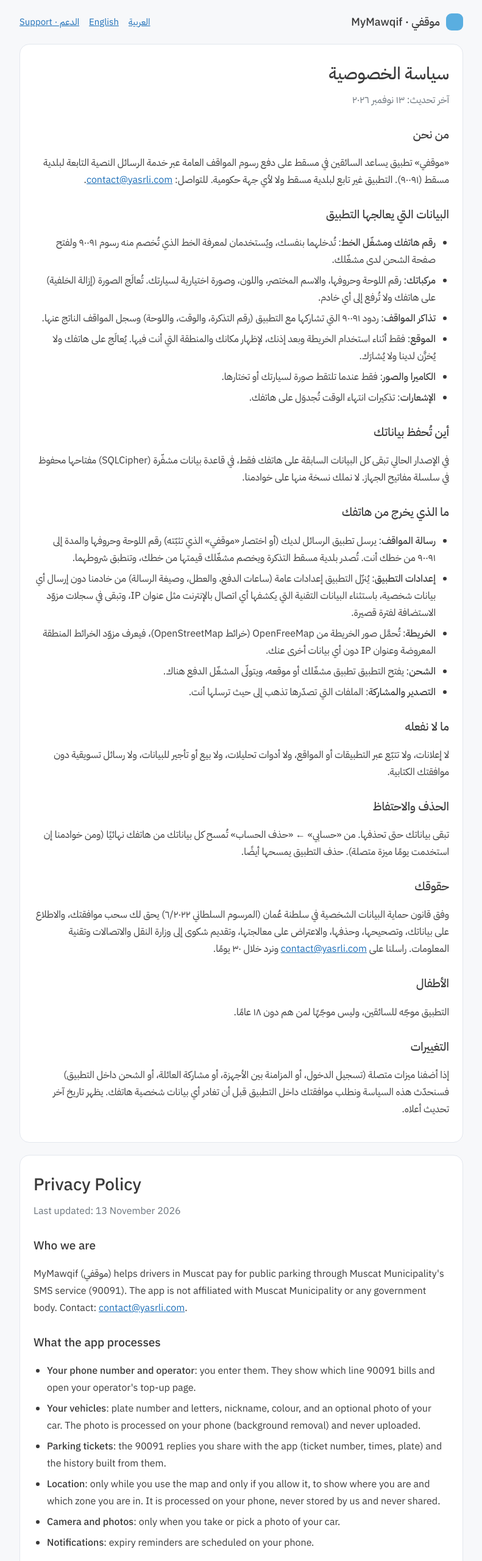
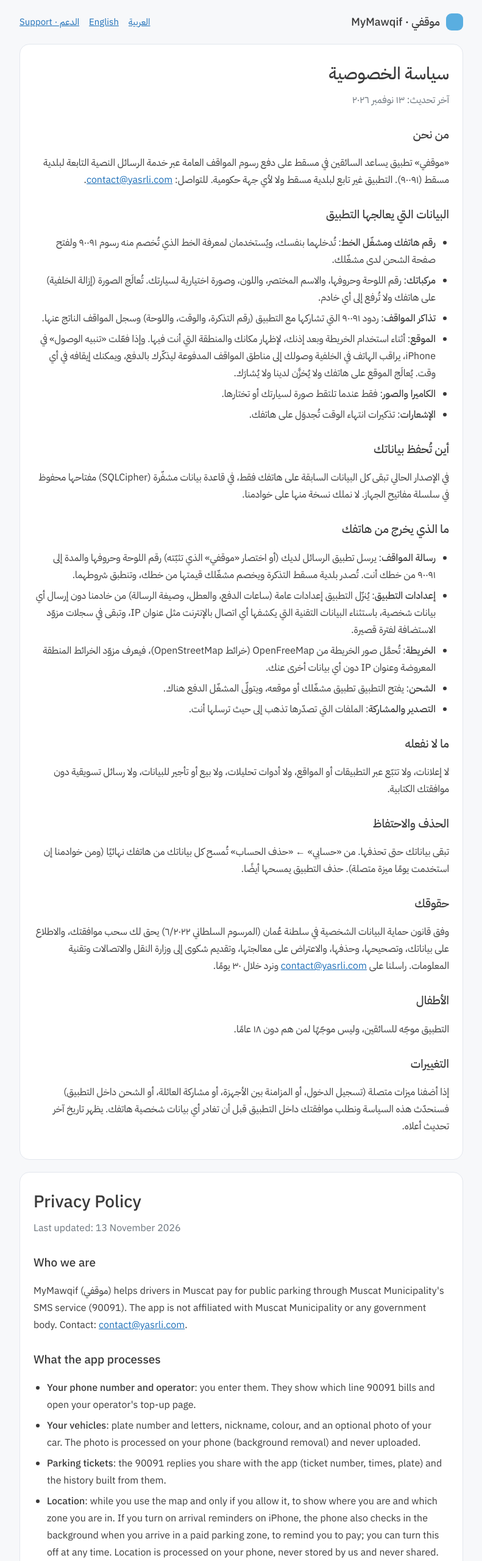
Before and after one commit to Mansuri98/mymawqif-legal, a plain HTML site: page privacy/index.html in a window 1280 px wide. Shown: the top 2560 px of the page at 61% size, without its empty margins (244-1035 px from the left). Drawn offline with Linux system fonts and the light colour scheme.

Commit message:
Privacy: location also used in the background for opt-in arrival reminders (iPhone)

```diff
--- a/privacy/index.html
+++ b/privacy/index.html
@@ -29,7 +29,7 @@
     <li><strong>رقم هاتفك ومشغّل الخط</strong>: تُدخلهما بنفسك، ويُستخدمان لمعرفة الخط الذي تُخصم منه رسوم ٩٠٠٩١ ولفتح صفحة الشحن لدى مشغّلك.</li>
     <li><strong>مركباتك</strong>: رقم اللوحة وحروفها، والاسم المختصر، واللون، وصورة اختيارية لسيارتك. تُعالَج الصورة (إزالة الخلفية) على هاتفك ولا تُرفع إلى أي خادم.</li>
     <li><strong>تذاكر المواقف</strong>: ردود ٩٠٠٩١ التي تشاركها مع التطبيق (رقم التذكرة، والوقت، واللوحة) وسجل المواقف الناتج عنها.</li>
-    <li><strong>الموقع</strong>: فقط أثناء استخدام الخريطة وبعد إذنك، لإظهار مكانك والمنطقة التي أنت فيها. يُعالَج على هاتفك ولا يُخزَّن لدينا ولا يُشارَك.</li>
+    <li><strong>الموقع</strong>: أثناء استخدام الخريطة وبعد إذنك، لإظهار مكانك والمنطقة التي أنت فيها. وإذا فعّلت «تنبيه الوصول» في iPhone، يراقب الهاتف في الخلفية وصولك إلى مناطق المواقف المدفوعة ليذكّرك بالدفع، ويمكنك إيقافه في أي وقت. يُعالَج الموقع على هاتفك ولا يُخزَّن لدينا ولا يُشارَك.</li>
     <li><strong>الكاميرا والصور</strong>: فقط عندما تلتقط صورة لسيارتك أو تختارها.</li>
     <li><strong>الإشعارات</strong>: تذكيرات انتهاء الوقت تُجدوَل على هاتفك.</li>
   </ul>
@@ -74,7 +74,7 @@
     <li><strong>Your phone number and operator</strong>: you enter them. They show which line 90091 bills and open your operator's top-up page.</li>
     <li><strong>Your vehicles</strong>: plate number and letters, nickname, colour, and an optional photo of your car. The photo is processed on your phone (background removal) and never uploaded.</li>
     <li><strong>Parking tickets</strong>: the 90091 replies you share with the app (ticket number, times, plate) and the history built from them.</li>
-    <li><strong>Location</strong>: only while you use the map and only if you allow it, to show where you are and which zone you are in. It is processed on your phone, never stored by us and never shared.</li>
+    <li><strong>Location</strong>: while you use the map and only if you allow it, to show where you are and which zone you are in. If you turn on arrival reminders on iPhone, the phone also checks in the background when you arrive in a paid parking zone, to remind you to pay; you can turn this off at any time. Location is processed on your phone, never stored by us and never shared.</li>
     <li><strong>Camera and photos</strong>: only when you take or pick a photo of your car.</li>
     <li><strong>Notifications</strong>: expiry reminders are scheduled on your phone.</li>
   </ul>
```
